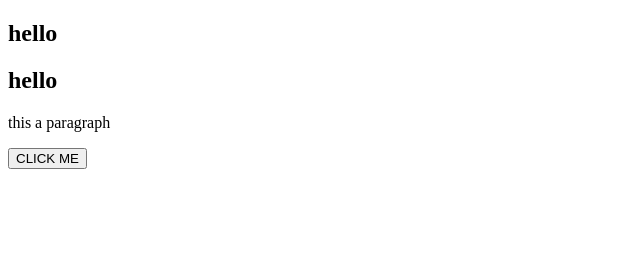
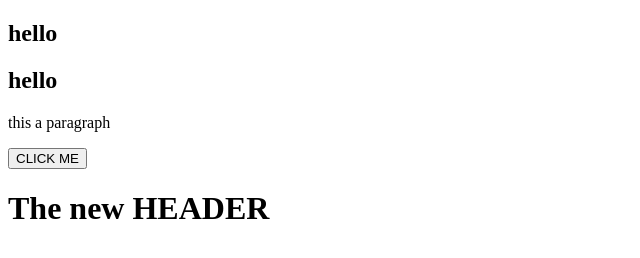
Before and after one commit to pelqimDS/MyProject, a plain HTML site: page index.html in a window 1280 px wide. Shown: the whole page, without its empty margins (0-640 px from the left). Drawn offline with Linux system fonts and the light colour scheme.

Commit message:
kam shtuar header

```diff
--- a/index.html
+++ b/index.html
@@ -15,6 +15,9 @@
     <p>this a paragraph</p>
     <button>CLICK ME</button>
 
+<!-- Header -->
+    <h1>The new HEADER</h1>
+
 
 </body>
 </html>
```
